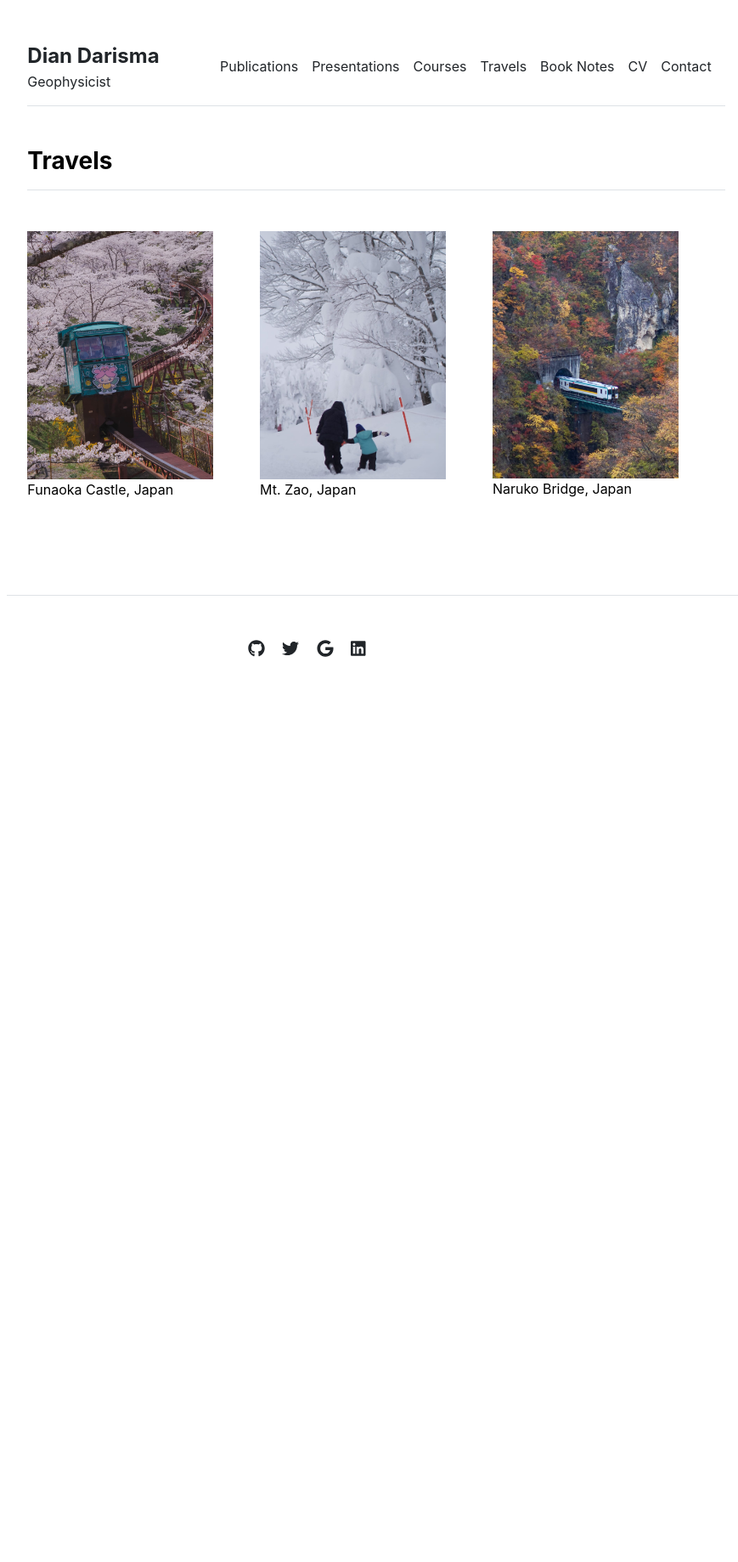
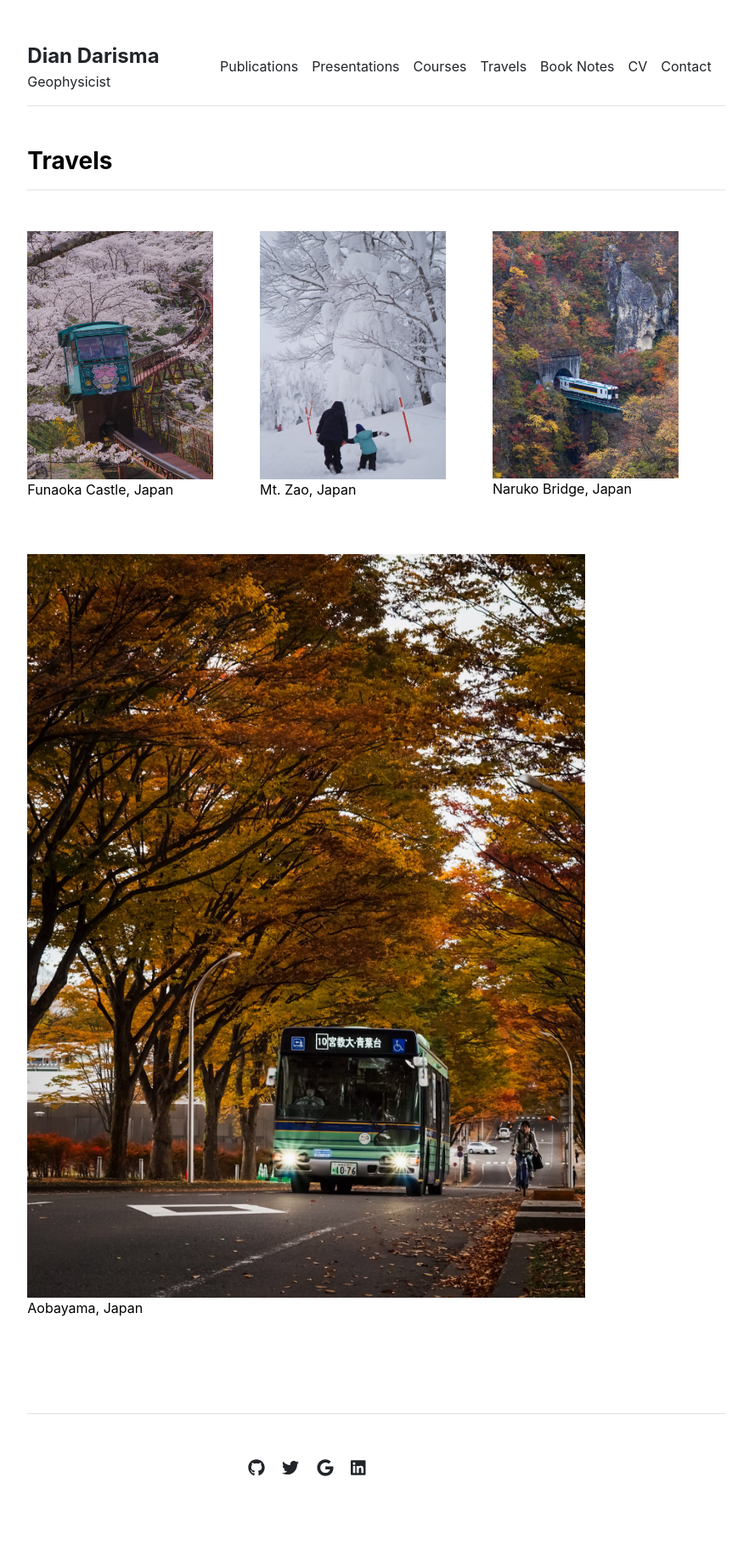
Before and after one commit to diandarisma/diandarisma.github.io, a Jekyll site: the page built from travels.md, in a window 1280 px wide. Shown: the whole page at 85% size, without its empty margins (197-1066 px from the left). Built offline with Jekyll 4.4.1, drawn with Linux system fonts in a browser that asks for light colours; before the commit the page ends 923 px from its top, so only the background shows below that.

Commit message:
Update travels.html

```diff
--- a/_includes/travels.html
+++ b/_includes/travels.html
@@ -26,6 +26,13 @@
           <img src="/assets/img/travel/narukobridge.jpeg" alt="naruko" width="80%">
           <figcaption>Naruko Bridge, Japan</figcaption>
         </figure>
+      </div>
+      <div class="image-container">
+        <figure>
+          <img src="/assets/img/travel/aoba.jpeg" alt="aoba" width="80%">
+          <figcaption>Aobayama, Japan</figcaption>
+        </figure>
+      </div>
     </div>
   </div>
 </div>
```
